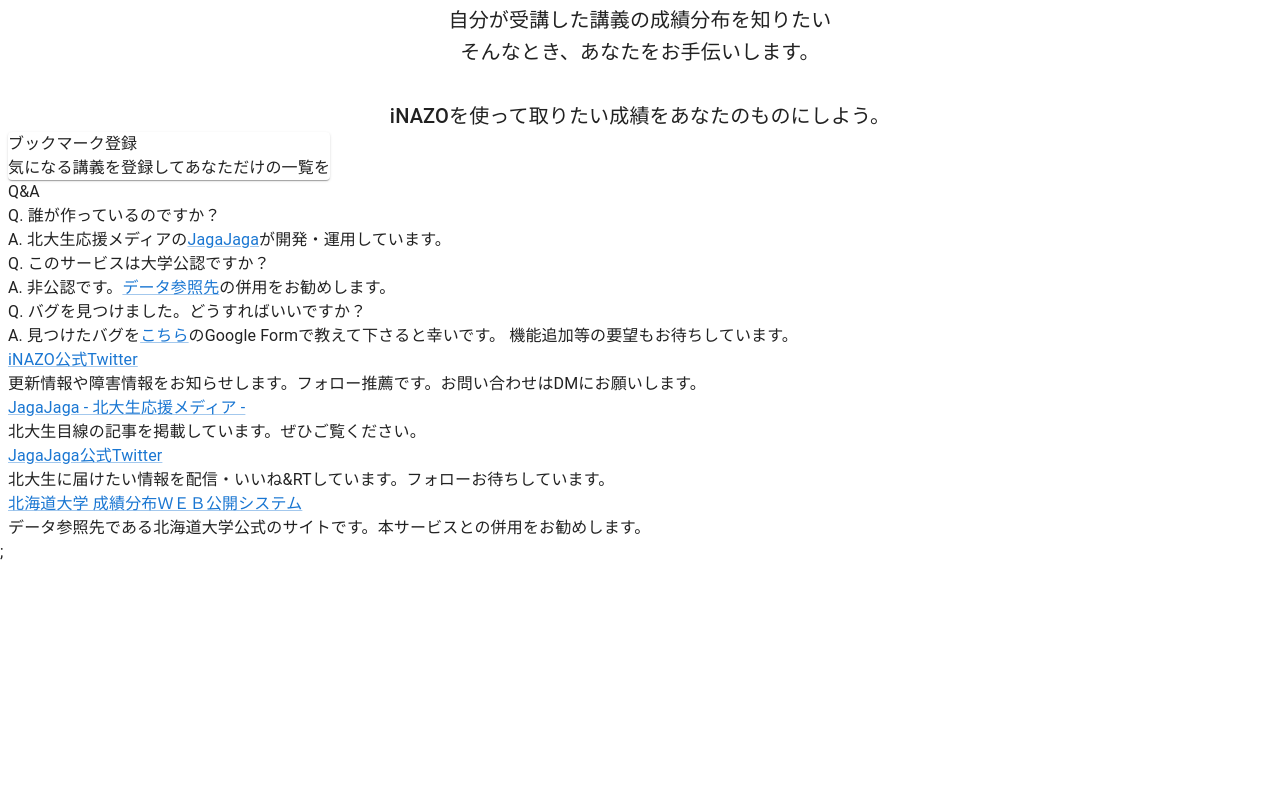
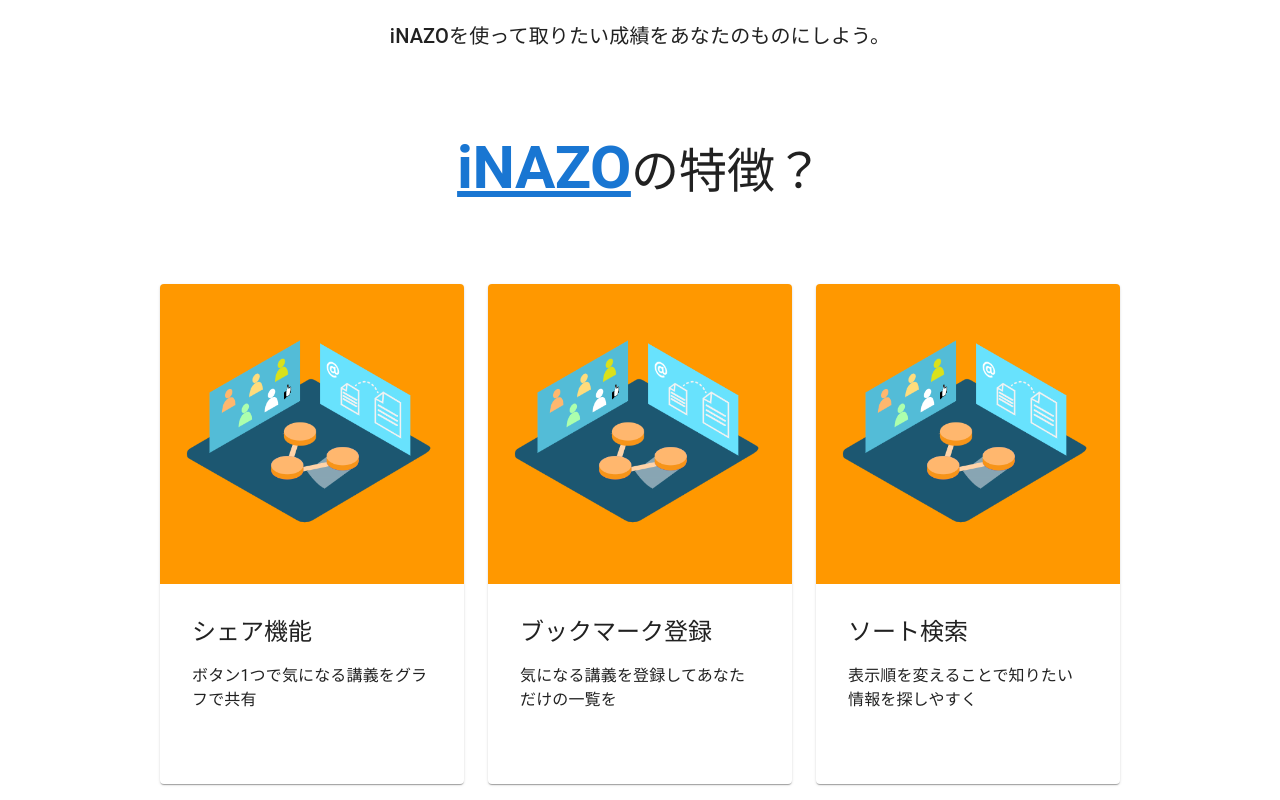
Before and after one commit to iNAZO-org/iNAZO-frontend, a Next.js app: page / in a window 1280 px wide. Shown: the part 420-1220 px from the top of the page. Before the commit the page ends 984 px from the top, so only its background shows below. Built offline with nearby package versions, Linux system fonts and the light colour scheme.

Commit message:
[add] FeatureiNAZO design

```diff
--- /dev/null
+++ b/src/components/molecules/FeatureCard.tsx
@@ -0,0 +1,32 @@
+import { Card, Typography, CardContent, CardMedia } from '@mui/material'
+import { FC, ReactNode } from 'react'
+
+import { BaseProps } from 'types'
+
+type FeatureCardProps = BaseProps & {
+  title: string
+  imgSrc: string
+  alt: string
+  children?: ReactNode
+}
+
+const FeatureCard: FC<FeatureCardProps> = ({
+  title,
+  children,
+  imgSrc,
+  alt,
+}) => {
+  return (
+    <Card sx={{ minWidth: '200px', pb: '3rem' }}>
+      <CardMedia component="img" height="300" image={imgSrc} alt={alt} />
+      <CardContent sx={{ px: '2rem' }}>
+        <Typography variant="h5" sx={{ p: '1rem 0' }}>
+          {title}
+        </Typography>
+        {children}
+      </CardContent>
+    </Card>
+  )
+}
+
+export default FeatureCard
--- a/src/components/organisms/top/DescribeiNAZO.tsx
+++ b/src/components/organisms/top/DescribeiNAZO.tsx
@@ -7,8 +7,8 @@
 
 const DescribeiNAZO: FC<DescribeiNAZOProps> = () => {
   return (
-    <Grid item>
-      <Typography align="center" variant="h3" sx={{ m: '5rem 0' }}>
+    <Grid item sx={{ m: '5rem 0' }}>
+      <Typography align="center" variant="h3">
         <Typography
           component="span"
           variant="h2"
--- a/src/components/organisms/top/FeatureiNAZO.tsx
+++ b/src/components/organisms/top/FeatureiNAZO.tsx
@@ -1,21 +1,64 @@
-import { Card, Typography, Grid } from '@mui/material'
+import { Typography, Grid } from '@mui/material'
 import { FC } from 'react'
 
+import FeatureCard from 'components/molecules/FeatureCard'
 import { BaseProps } from 'types'
 
 type FeatureiNAZOProps = BaseProps
 
 const FeatureiNAZO: FC<FeatureiNAZOProps> = () => {
   return (
-    <Grid container>
-      <Grid item>
-        <Card>
-          <Typography>ブックマーク登録</Typography>
-          <Typography>
-            気になる講義を登録してあなただけの一覧を
-            <br />
-          </Typography>
-        </Card>
+    <Grid item sx={{ m: '5rem 0' }}>
+      <Typography align="center" variant="h3" sx={{ m: '5rem 0' }}>
+        <Typography
+          component="span"
+          variant="h2"
+          sx={{
+            fontWeight: 'bold',
+            textDecoration: 'underline',
+            color: 'primary.main',
+          }}
+        >
+          iNAZO
+        </Typography>
+        の特徴？
+      </Typography>
+      <Grid container spacing={3}>
+        <Grid item xs={4}>
+          <FeatureCard
+            title="シェア機能"
+            imgSrc="/share_top.png"
+            alt="share image"
+          >
+            <Typography variant="body1">
+              ボタン1つで気になる講義をグラフで共有
+            </Typography>
+          </FeatureCard>
+        </Grid>
+
+        <Grid item xs={4}>
+          <FeatureCard
+            title="ブックマーク登録"
+            imgSrc="/share_top.png"
+            alt="share image"
+          >
+            <Typography variant="body1">
+              気になる講義を登録してあなただけの一覧を
+            </Typography>
+          </FeatureCard>
+        </Grid>
+
+        <Grid item xs={4}>
+          <FeatureCard
+            title="ソート検索"
+            imgSrc="/share_top.png"
+            alt="share image"
+          >
+            <Typography variant="body1">
+              表示順を変えることで知りたい情報を探しやすく
+            </Typography>
+          </FeatureCard>
+        </Grid>
       </Grid>
     </Grid>
   )
--- a/src/components/templates/BasicLayout.tsx
+++ b/src/components/templates/BasicLayout.tsx
@@ -11,7 +11,7 @@
   return (
     <div style={{ height: '100%' }}>
       <Header />
-      <Grid sx={{ marginTop: '4rem', p: '0 0.5rem' }}>{children}</Grid>
+      <Grid sx={{ marginTop: '4rem', p: '0 10rem' }}>{children}</Grid>
     </div>
   )
 }
--- a/src/types/index.d.ts
+++ b/src/types/index.d.ts
@@ -1,5 +1,5 @@
-import { SxProps, Theme } from "@mui/material/styles";
+import { SxProps, Theme } from '@mui/material/styles'
 
 type BaseProps = {
-  sx?: SxProps<Theme>;
-};
+  sx?: SxProps<Theme>
+}
```
Also changed, not shown: public/share_top.png (added).
